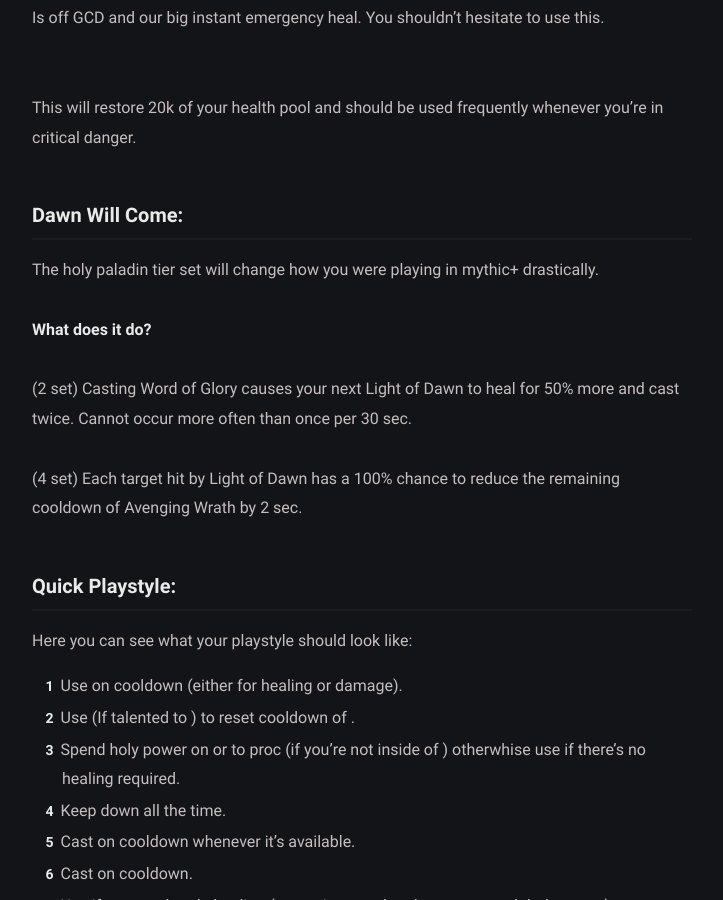
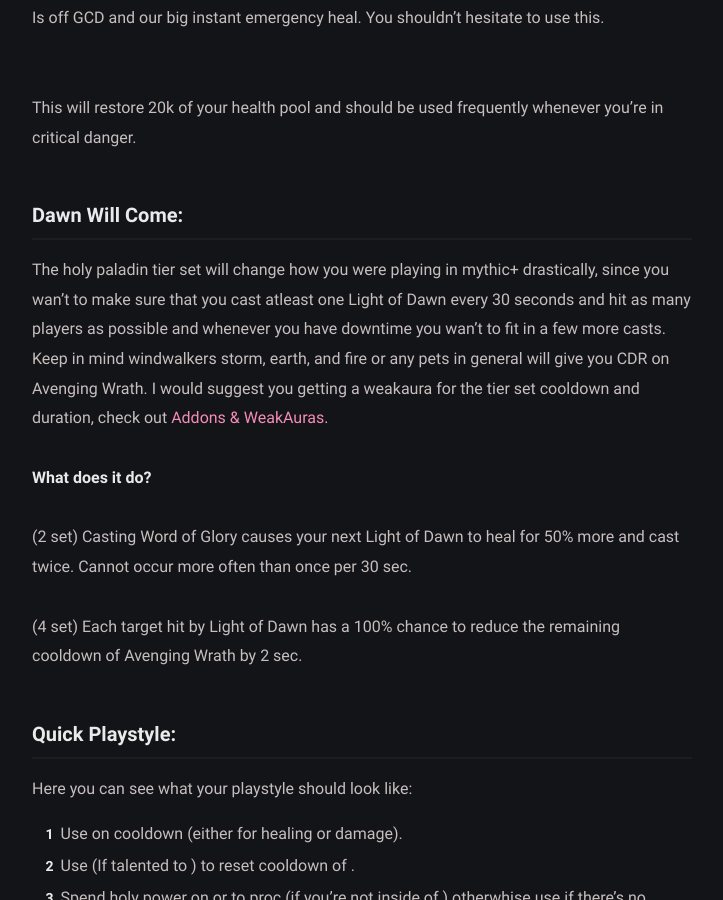
Before and after one commit to BetterThanWowhead/BetterThanWowhead.github.io, a Jekyll site: the page built from pages/M+/playstyle.md, in a window 1280 px wide and 900 px high, scrolled down 1439 px. Shown: the whole window, without its empty margins (278-1001 px from the left). Built offline with Jekyll 4.4.1, drawn with Linux system fonts in a browser that asks for light colours; a script that is not in the unit is left out.

Commit message:
Update playstyle.md

```diff
--- a/pages/M+/playstyle.md
+++ b/pages/M+/playstyle.md
@@ -51,7 +51,7 @@
 ### **Dawn Will Come:**
 ---
 
-The holy paladin tier set will change how you were playing in mythic+ drastically.
+The holy paladin tier set will change how you were playing in mythic+ drastically, since you wan't to make sure that you cast atleast one Light of Dawn every 30 seconds and hit as many players as possible and whenever you have downtime you wan't to fit in a few more casts. Keep in mind windwalkers storm, earth, and fire or any pets in general will give you CDR on Avenging Wrath. I would suggest you getting a weakaura for the tier set cooldown and duration, check out [Addons & WeakAuras](/M+/wa).
 
 **What does it do?**
 
```
